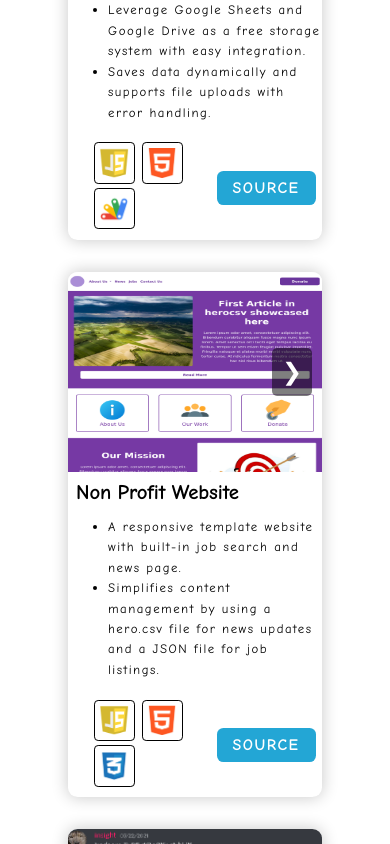
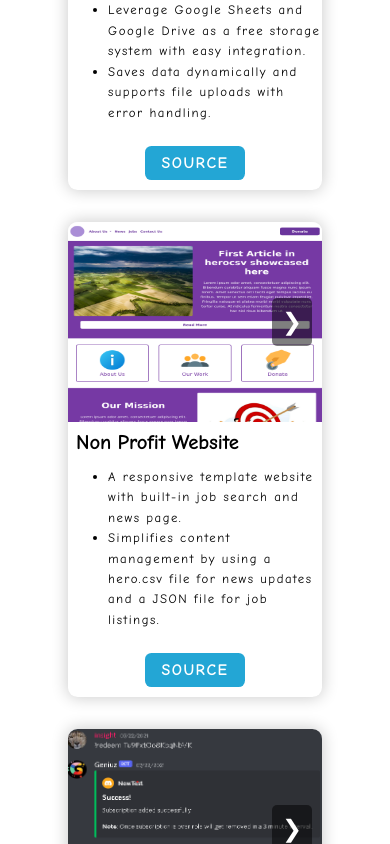
Before and after one commit to AhmadWajid/myportfolio, a React (Create React App) app: page / in a window 390 px wide. Shown: the part 3480-4324 px from the top of the page. Built offline with nearby package versions, Linux system fonts and the light colour scheme; a web font is replaced by a local one.

Commit message:
Mobile Project Card update

```diff
--- a/src/components/Projects/Project.module.css
+++ b/src/components/Projects/Project.module.css
@@ -213,3 +213,15 @@
   background: #eee;
   transform: scale(1.1);
 }
+@media (max-width: 480px) {
+  .tech {
+    place-content: center;
+  }
+  .tech-images {
+    display: none;
+  }
+  .button-source {
+    place-content: center;
+    margin: 10px;
+  }
+}
```
